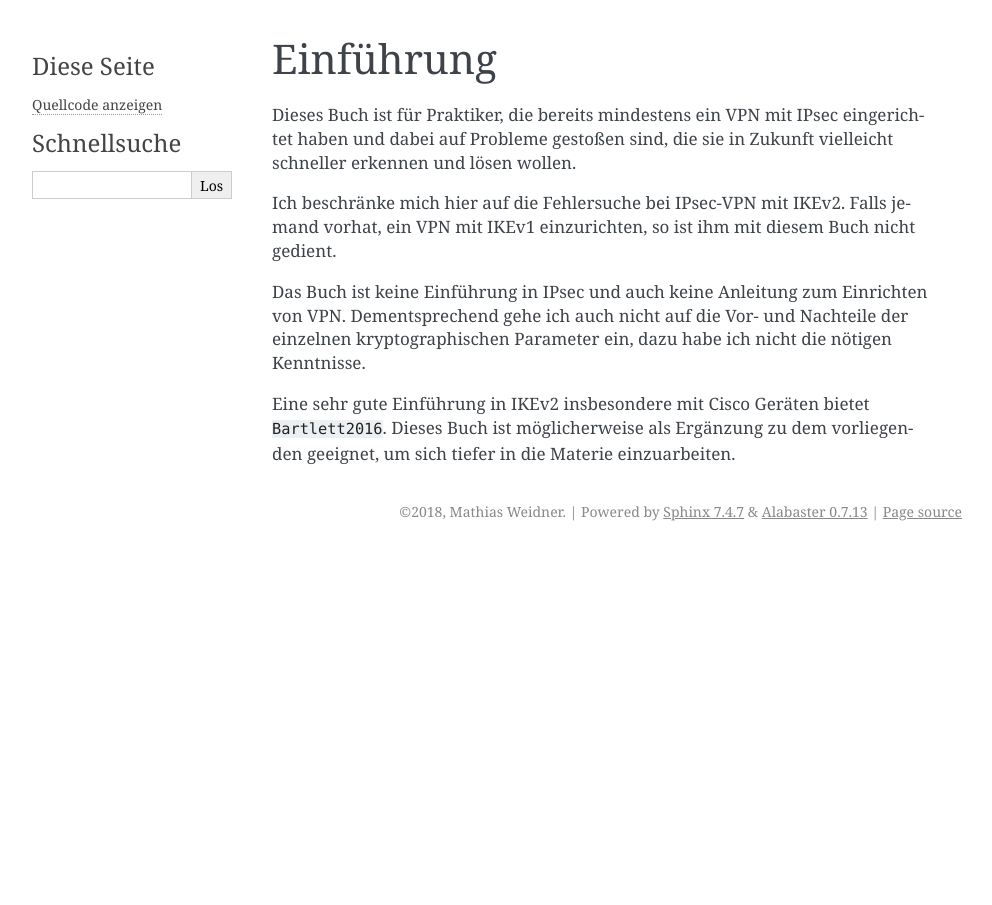
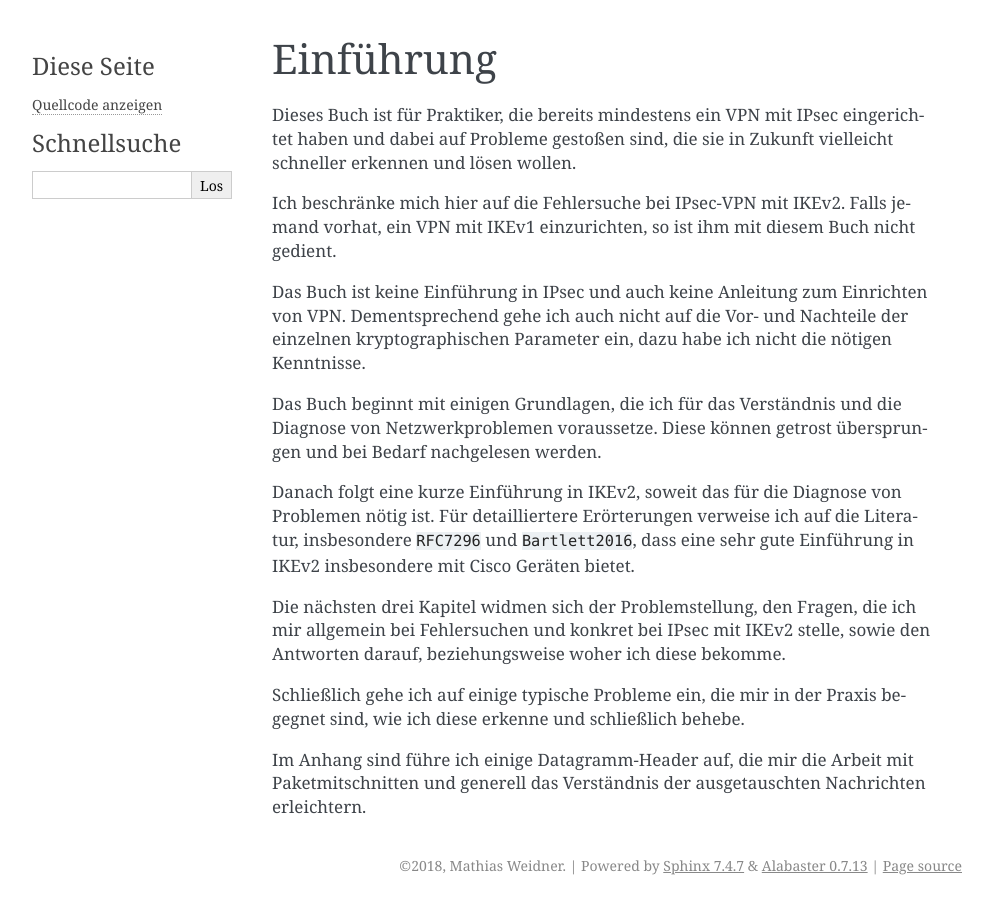
Before and after one commit to matwei-books/Fehlersuche-bei-IPsec-VPN-mit-IKEv2, a Sphinx documentation site: the page built from source/einfuehrung.rst, in a window 1280 px wide. Shown: the whole page, without its empty margins (148-1140 px from the left). Built offline with Sphinx 7.4.7, drawn with Linux system fonts in a browser that asks for light colours; cross-references to code outside the pages are shown as plain code.

Commit message:
Übersicht über die Kapitel

```diff
--- a/source/einfuehrung.rst
+++ b/source/einfuehrung.rst
@@ -15,6 +15,24 @@ Einrichten von VPN. Dementsprechend gehe ich auch nicht auf die Vor- und
 Nachteile der einzelnen kryptographischen Parameter ein, dazu habe ich
 nicht die nötigen Kenntnisse.
 
-Eine sehr gute Einführung in IKEv2 insbesondere mit Cisco Geräten bietet
-:cite:`Bartlett2016`. Dieses Buch ist möglicherweise als Ergänzung zu
-dem vorliegenden geeignet, um sich tiefer in die Materie einzuarbeiten.
+Das Buch beginnt mit einigen Grundlagen, die ich für das Verständnis und
+die Diagnose von Netzwerkproblemen voraussetze. Diese können getrost
+übersprungen und bei Bedarf nachgelesen werden.
+
+Danach folgt eine kurze Einführung in IKEv2, soweit das für die Diagnose
+von Problemen nötig ist. Für detailliertere Erörterungen verweise ich
+auf die Literatur, insbesondere :cite:`RFC7296` und
+:cite:`Bartlett2016`, dass eine sehr gute Einführung in IKEv2 insbesondere
+mit Cisco Geräten bietet.
+
+Die nächsten drei Kapitel widmen sich der Problemstellung, den Fragen,
+die ich mir allgemein bei Fehlersuchen und konkret bei IPsec mit IKEv2
+stelle, sowie den Antworten darauf, beziehungsweise woher ich diese
+bekomme.
+
+Schließlich gehe ich auf einige typische Probleme ein, die mir in der
+Praxis begegnet sind, wie ich diese erkenne und schließlich behebe.
+
+Im Anhang sind führe ich einige Datagramm-Header auf, die mir die Arbeit
+mit Paketmitschnitten und generell das Verständnis der ausgetauschten
+Nachrichten erleichtern.
```
